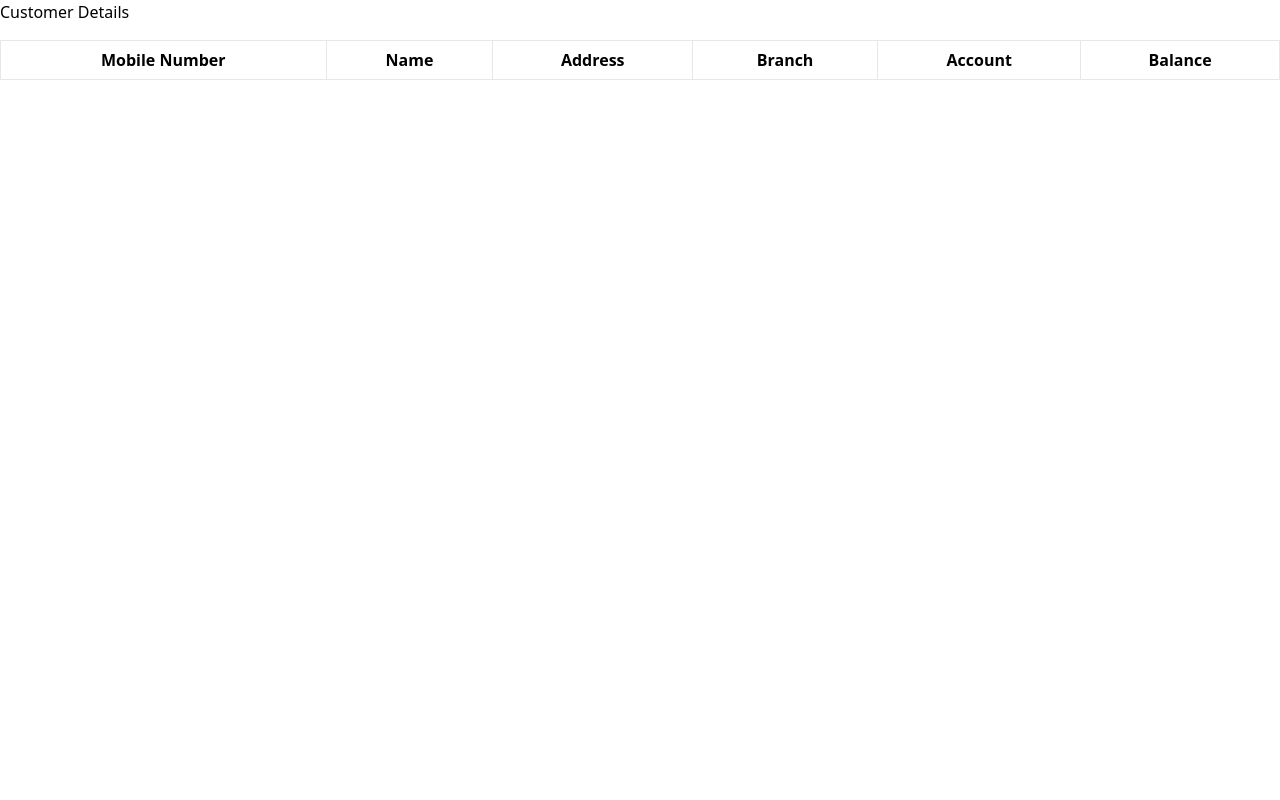
After one commit to pujasah84/DBMS-, a Django app: page /customerlist in a window 1280 px wide. The commit adds this page. Run offline with Django 4.2, Linux system fonts and the light colour scheme; a user stored in the database is signed in; data that the repository does not hold is empty.

Commit message:
update code

```diff
--- a/bank/urls.py
+++ b/bank/urls.py
@@ -19,8 +19,10 @@ from django.urls import path
 from .views import *
 
 urlpatterns = [
-    path('admin', admin.site.urls),
+    path('admin/', admin.site.urls),
     path('', LoginPage.as_view(), name='login'),
     path('login', LoginPage.as_view(), name='login'),
     path('create/customer', CustomerPage.as_view(), name='create_customer'),
+    path('details',View_Transaction.as_view(), name='details'),
+    path('customerlist',customer.as_view(), name='customer_list'),
 ]
--- a/bank/views.py
+++ b/bank/views.py
@@ -3,8 +3,10 @@ from django.shortcuts import render, redirect
 from django.urls import reverse_lazy, reverse
 from django.template import loader
 from django.contrib.auth import authenticate, login
-from django.views.generic import CreateView, FormView, ListView, UpdateView
+from django.views.generic import CreateView, FormView, ListView, UpdateView,TemplateView
 from django.contrib.auth.mixins import LoginRequiredMixin
+from django.shortcuts import HttpResponseRedirect
+
 from .forms import *
 from .models import *
 def index(request):
@@ -22,15 +24,61 @@ class LoginPage(FormView):
         login(self.request, user)
         if "next" in self.request.GET:
             return redirect(self.request.GET.get("next"))
-        return reverse_lazy("bank:create_customer")
+        return redirect("create/customer")
 
-class CustomerPage(LoginRequiredMixin,CreateView):
-    # login_url = redirect("create/customer")
-    model = Customer
+class CustomerPage(LoginRequiredMixin,TemplateView):
+    login_url = "login"
+    model = Account
     fields = "__all__"
     template_name = "create_customer.html"
-    success_url = "/"
+    # success_url = "customerlist"
 
-    def form_valid(self, form):
-        form.save()
-        return super().form_valid(form)
+    def get_context_data(self, **kwargs):
+        context=  super().get_context_data(**kwargs)
+        context["customerForm"] = customerForm()
+        context["accountForm"] = accountForm()
+        return context
+
+    def post(self, request, *args, **kwargs):
+        customer_form = customerForm(self.request.POST)
+        account_form = accountForm(self.request.POST)
+
+        if customer_form.is_valid() and account_form.is_valid():
+            customer = customer_form.save()
+            account = account_form.save()
+            print(account,"account")
+            customer.account = account
+            customer.save()
+            return HttpResponseRedirect(
+                reverse_lazy('customer_list')
+            )
+        context = self.get_context_data()
+        context["customerForm"] = customer_form
+        context["accountForm"] = account_form
+        return self.render_to_response(context)
+
+        # return self.render_to_response(
+        #     self.get_context_data(
+        #         customerForm=customer_form,
+        #         accountForm=account_form
+        #     )
+        # )
+
+
+class View_Transaction(LoginRequiredMixin,ListView):
+    login_url = "login"
+    model = Transaction
+    template_name = "view_transaction.html"
+    context_object_name = "transactions"
+
+    def get_queryset(self):
+        return Transaction.objects.all()
+
+class customer(LoginRequiredMixin,ListView):
+    login_url = "login"
+    model = Customer
+    template_name = "customer_list.html"
+    context_object_name = "customers"
+
+    def get_queryset(self):
+        return Customer.objects.all()
--- /dev/null
+++ b/templates/customer_list.html
@@ -0,0 +1,30 @@
+<!-- customers_table.html -->
+
+<link rel="stylesheet" href="https://cdn.jsdelivr.net/npm/tailwindcss@2.2.15/dist/tailwind.min.css">
+<body>
+<h1>Customer Details</h1>
+<table class="table-auto border-collapse w-full mt-4">
+    <thead>
+        <tr>
+            <th class="px-4 py-2 border">Mobile Number</th>
+            <th class="px-4 py-2 border">Name</th>
+            <th class="px-4 py-2 border">Address</th>
+            <th class="px-4 py-2 border">Branch</th>
+            <th class="px-4 py-2 border">Account</th>
+            <th class="px-4 py-2 border">Balance</th>
+        </tr>
+    </thead>
+    <tbody>
+        {% for customer in customers %}
+        <tr>
+            <td class="px-4 py-2 border">{{ customer.mobile_number }}</td>
+            <td class="px-4 py-2 border">{{ customer.name }}</td>
+            <td class="px-4 py-2 border">{{ customer.address }}</td>
+            <td class="px-4 py-2 border">{{ customer.branch }}</td>
+            <td class="px-4 py-2 border">{{ customer.account.account_number }}</td>
+            <td class="px-4 py-2 border">{{ customer.account.balance }}</td>
+        </tr>
+        {% endfor %}
+    </tbody>
+</table>
+</body>
--- /dev/null
+++ b/templates/view_transaction.html
@@ -0,0 +1,6 @@
+Transactions Report
+{% for detail in transactions %}
+
+{{detail}}
+
+{% endfor %}
```
Also changed, not shown: bank/forms.py (+12 -1 lines), templates/create_customer.html (+11 -2 lines).
